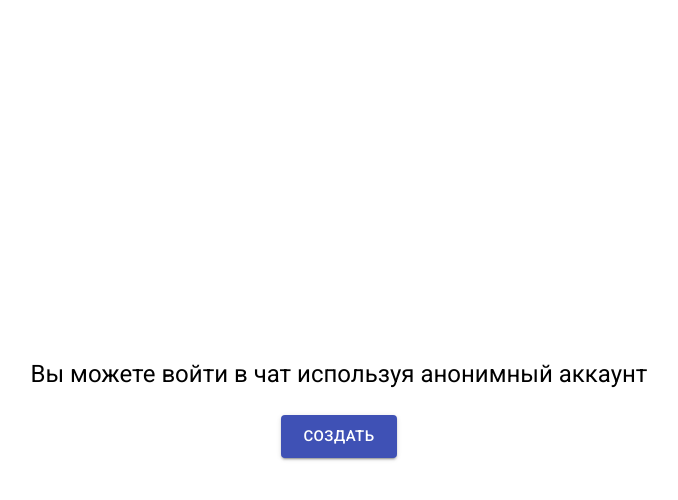
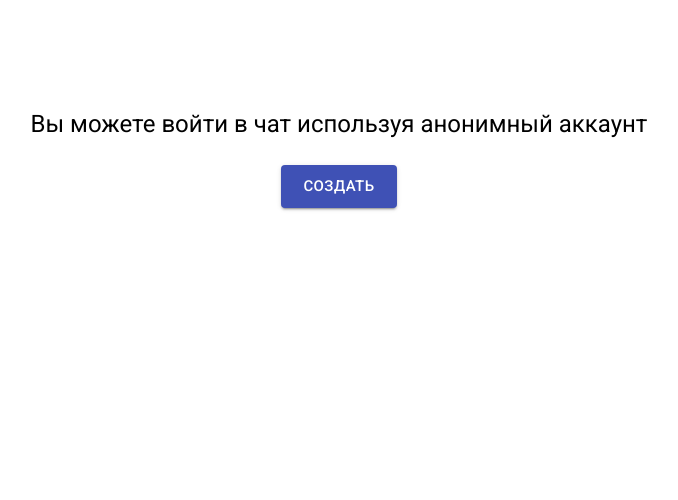
Before and after one commit to MIZUDINOV/react-awesome-chat, a React (Create React App) app: page / in a window 1280 px wide. Shown: the top 500 px of the page, without its empty margins (301-979 px from the left). Built offline with nearby package versions, Linux system fonts and the light colour scheme; no server answers.

Commit message:
finish App component

```diff
--- a/src/App.jsx
+++ b/src/App.jsx
@@ -26,8 +26,9 @@ function App() {
       style={{
         maxWidth: '760px',
         margin: '0 auto',
-        height: '100vh',
+        height: '85vh',
         display: 'flex',
+        flexDirection: 'column',
       }}
     >
       {!!user?.displayName ? (
```
